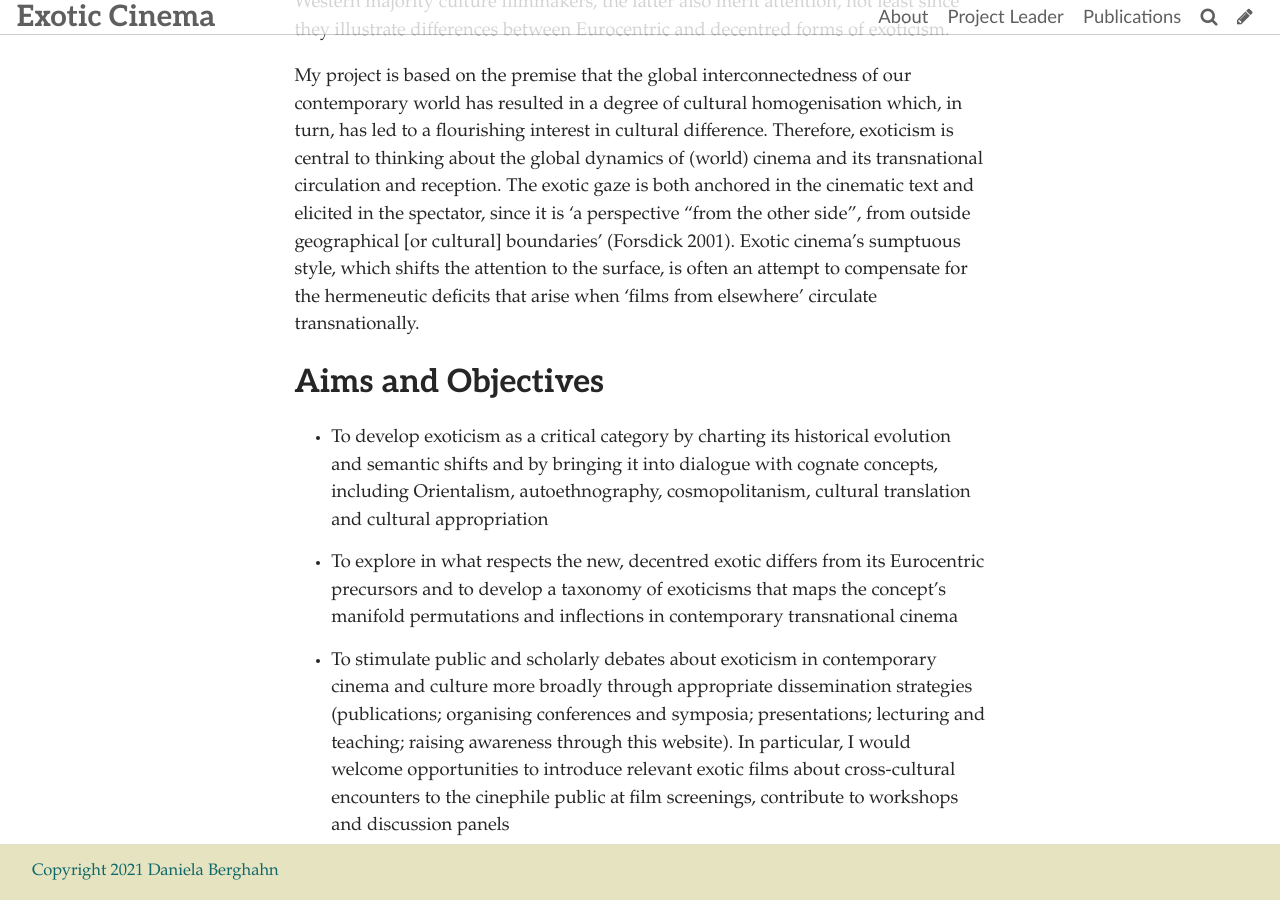
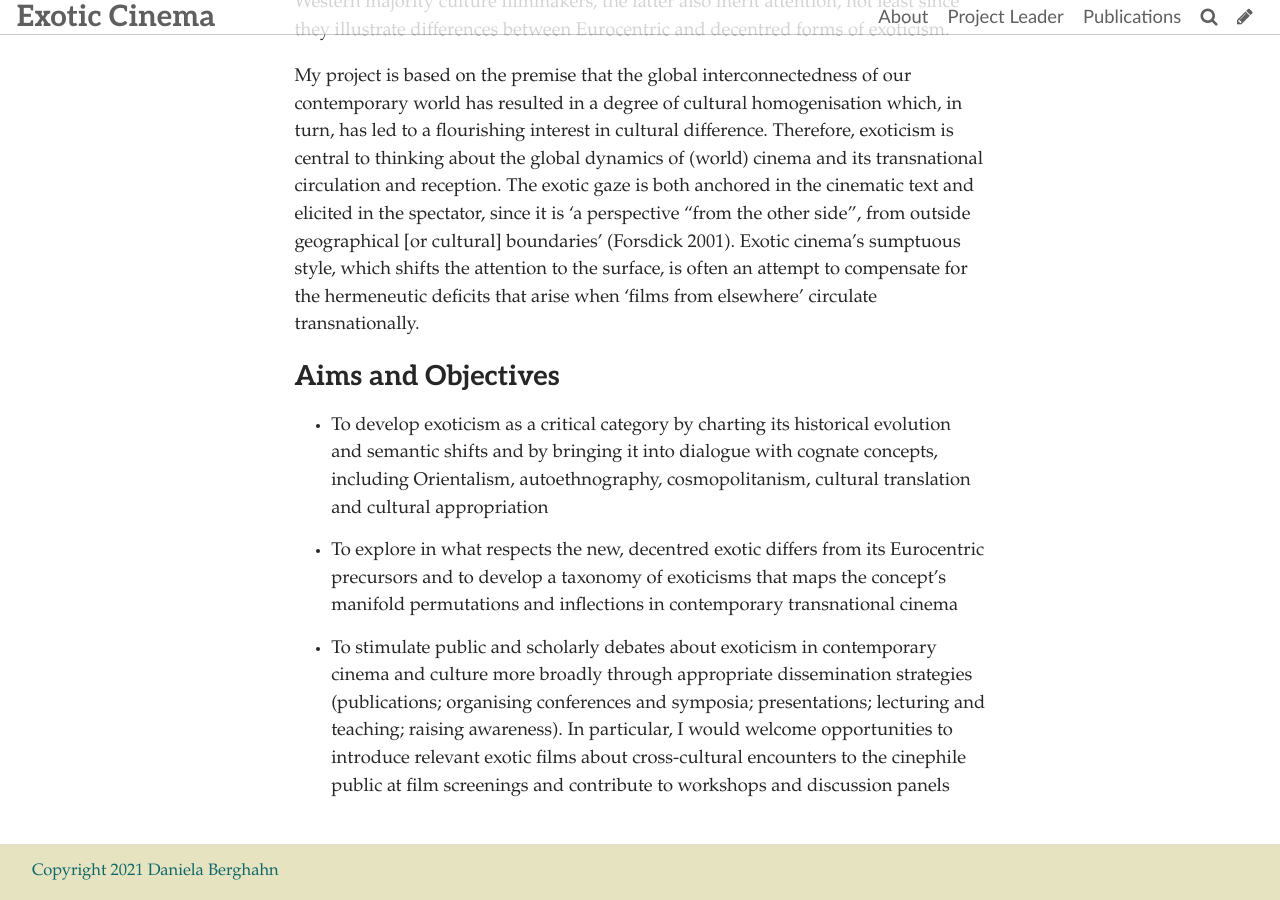
Before and after one commit to publisha/exotic-cinema, a Jekyll site: the page built from pages/about.md, in a window 1280 px wide and 900 px high, scrolled down 719 px. Built offline with Jekyll 4.4.1, drawn with Linux system fonts in a browser that asks for light colours; some web fonts are replaced.

Commit message:
Update Page “about”

```diff
--- a/pages/about.md
+++ b/pages/about.md
@@ -2,12 +2,12 @@
 title: About
 subtitle: ""
 permalink: /about/
-date: 2020-06-29T15:36:12.231Z
+show: true
 layout: page
 published: true
+date: 2020-06-29T15:36:12.231Z
 tags: null
 description: null
-show: true
 ---
 This project is a response to the intriguing proliferation of cinematic exoticisms since the 1990s, which urgently requires an in-depth analysis. As the exoticist discourses and aesthetic strategies of contemporary transnational film are rooted in geo-political and cinematic contexts that cannot be adequately conceptualised only through earlier understandings and critiques of colonial exoticism, they need to be assessed on their own terms. While historical manifestations of exoticism have recently attracted much scholarly interest in cultural geography, cultural translation, postcolonial studies and history of art, in film studies, exoticism (not to be conflated with Orientalism) has received little attention. Rey Chow’s book *Primitive Passions* (1995) on auto-ethnographic practices in Chinese visual culture and Olivia Khoo’s *The Chinese Exotic* (2007) on exotic femininity in contemporary Chinese cinema are notable exceptions. The innovativeness of the Exotic Cinema project, therefore, rests on its global scope and transnationally comparative perspective; its focus on exoticism’s aesthetic paradigms and the pleasures they afford audiences (rather than on ethnic stereotyping); and its contemporary focus.
 
@@ -15,8 +15,8 @@
 
 My project is based on the premise that the global interconnectedness of our contemporary world has resulted in a degree of cultural homogenisation which, in turn, has led to a flourishing interest in cultural difference. Therefore, exoticism is central to thinking about the global dynamics of (world) cinema and its transnational circulation and reception. The exotic gaze is both anchored in the cinematic text and elicited in the spectator, since it is ‘a perspective “from the other side”, from outside geographical \[or cultural] boundaries’ (Forsdick 2001). Exotic cinema’s sumptuous style, which shifts the attention to the surface, is often an attempt to compensate for the hermeneutic deficits that arise when ‘films from elsewhere’ circulate transnationally.
 
-## Aims and Objectives
+### Aims and Objectives
 
 * To develop exoticism as a critical category by charting its historical evolution and semantic shifts and by bringing it into dialogue with cognate concepts, including Orientalism, autoethnography, cosmopolitanism, cultural translation and cultural appropriation
 * To explore in what respects the new, decentred exotic differs from its Eurocentric precursors and to develop a taxonomy of exoticisms that maps the concept’s manifold permutations and inflections in contemporary transnational cinema
-* To stimulate public and scholarly debates about exoticism in contemporary cinema and culture more broadly through appropriate dissemination strategies (publications; organising conferences and symposia; presentations; lecturing and teaching; raising awareness through this website). In particular, I would welcome opportunities to introduce relevant exotic films about cross-cultural encounters to the cinephile public at film screenings, contribute to workshops and discussion panels
+* To stimulate public and scholarly debates about exoticism in contemporary cinema and culture more broadly through appropriate dissemination strategies (publications; organising conferences and symposia; presentations; lecturing and teaching; raising awareness). In particular, I would welcome opportunities to introduce relevant exotic films about cross-cultural encounters to the cinephile public at film screenings and contribute to workshops and discussion panels
```
